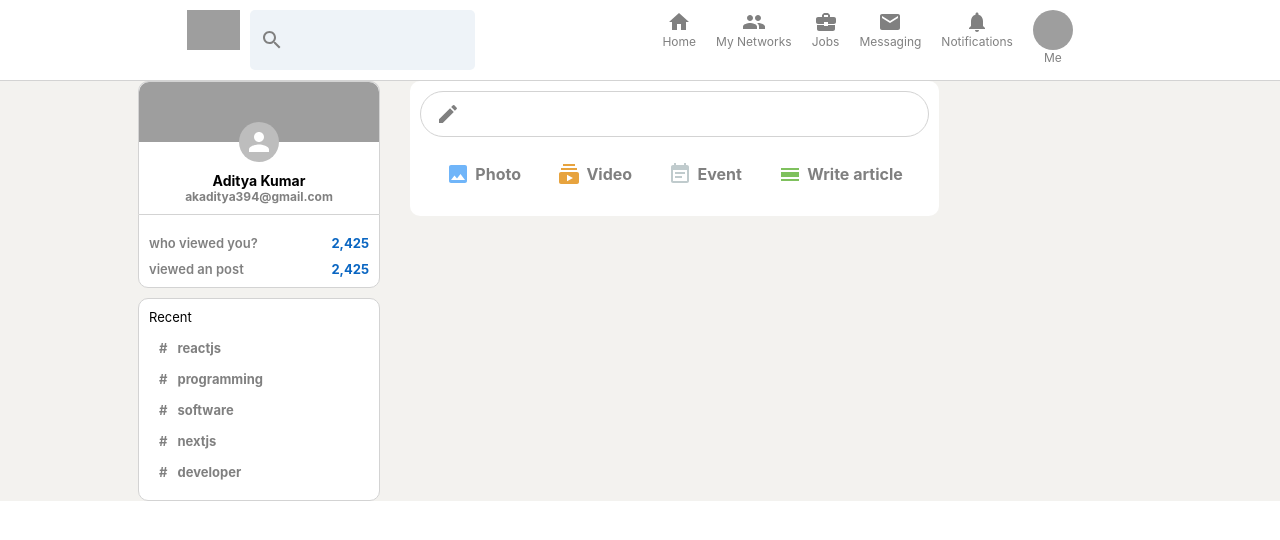
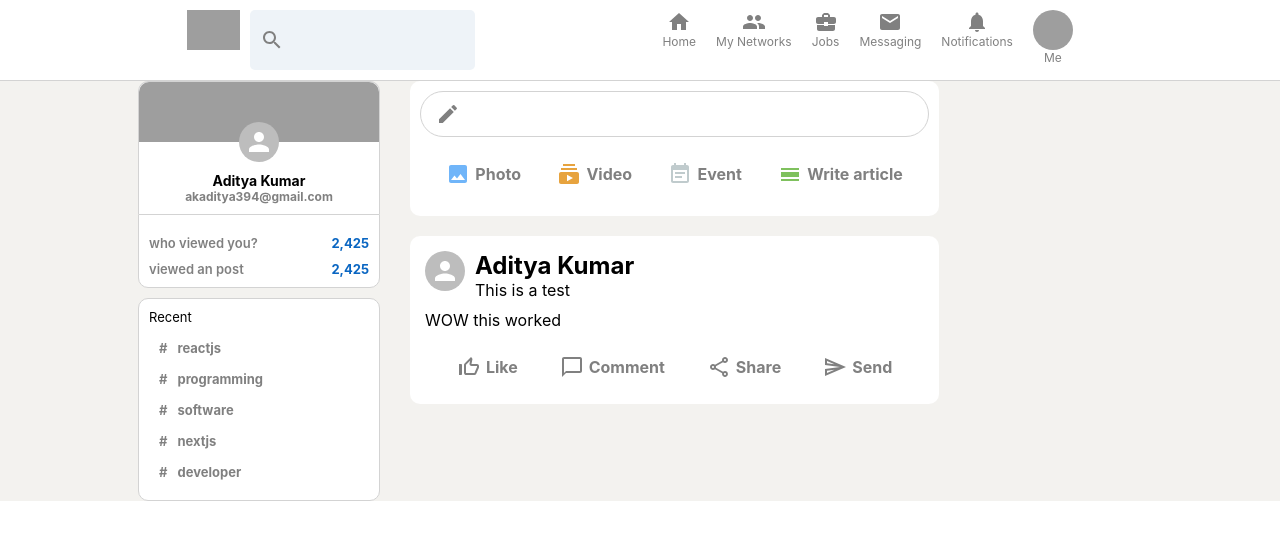
Before and after one commit to akaditya394/linkedin-clone, a React (Create React App) app: page / in a window 1280 px wide. Shown: the top 540 px of the page. Built offline with nearby package versions, Linux system fonts and the light colour scheme; grey boxes are pictures that could not be loaded.

Commit message:
post section built

```diff
--- a/src/components/Feed.jsx
+++ b/src/components/Feed.jsx
@@ -1,4 +1,4 @@
-import React from "react";
+import React, { useState } from "react";
 import CreateIcon from "@mui/icons-material/Create";
 import InsertPhotoIcon from "@mui/icons-material/InsertPhoto";
 import EventNoteIcon from "@mui/icons-material/EventNote";
@@ -6,8 +6,15 @@
 import CalendarViewDayIcon from "@mui/icons-material/CalendarViewDay";
 import "./Feed.css";
 import InputOption from "./InputOption";
+import Post from "./Post";
 
 function Feed() {
+  const [posts, setPosts] = useState([]);
+
+  const sendPost = (e) => {
+      e.preventDefault();
+  }
+
   return (
     <div className="feed">
       <div className="feed__inputContainer">
@@ -15,7 +22,7 @@
           <CreateIcon />
           <form>
             <input type="text" />
-            <button type="submit">Send</button>
+            <button onClick={sendPost} type="submit">Send</button>
           </form>
         </div>
         <div className="feed__inputOptions">
@@ -29,6 +36,14 @@
           />
         </div>
       </div>
+      {posts.map((post)=> (
+          <Post />
+      ))}
+      <Post
+        name="Aditya Kumar"
+        description="This is a test"
+        message="WOW this worked"
+      />
     </div>
   );
 }
--- /dev/null
+++ b/src/components/Post.css
@@ -0,0 +1,24 @@
+.post {
+  background-color: #fff;
+  padding: 15px;
+  margin-bottom: 10px;
+  border-radius: 10px;
+}
+
+.post__header{
+    display: flex;
+    margin-bottom: 10px;
+}
+
+.post__info{
+    margin-left: 10px;
+}
+
+.post__body{
+    overflow-wrap: anywhere;
+}
+
+.post__buttons{
+    display: flex;
+    justify-content: space-evenly;
+}
--- /dev/null
+++ b/src/components/Post.jsx
@@ -0,0 +1,33 @@
+import React from "react";
+import "./Post.css";
+import { Avatar } from "@mui/material";
+import InputOption from "./InputOption";
+import ThumbUpOffAltIcon from "@mui/icons-material/ThumbUpOffAlt";
+import ChatBubbleOutlineIcon from '@mui/icons-material/ChatBubbleOutline';
+import SendOutlinedIcon from '@mui/icons-material/SendOutlined';
+import ShareOutlinedIcon from '@mui/icons-material/ShareOutlined';
+
+function Post({ name, description, message, photoUrl }) {
+  return (
+    <div className="post">
+      <div className="post__header">
+        <Avatar />
+        <div className="post__info">
+          <h2>{name}</h2>
+          <p>{description}</p>
+        </div>
+      </div>
+      <div className="post__body">
+        <p>{message}</p>
+      </div>
+      <div className="post__buttons">
+        <InputOption Icon={ThumbUpOffAltIcon} title="Like" color="gray" />
+        <InputOption Icon={ChatBubbleOutlineIcon} title="Comment" color="gray" />
+        <InputOption Icon={ShareOutlinedIcon} title="Share" color="gray" />
+        <InputOption Icon={SendOutlinedIcon} title="Send" color="gray" />
+      </div>
+    </div>
+  );
+}
+
+export default Post;
```
